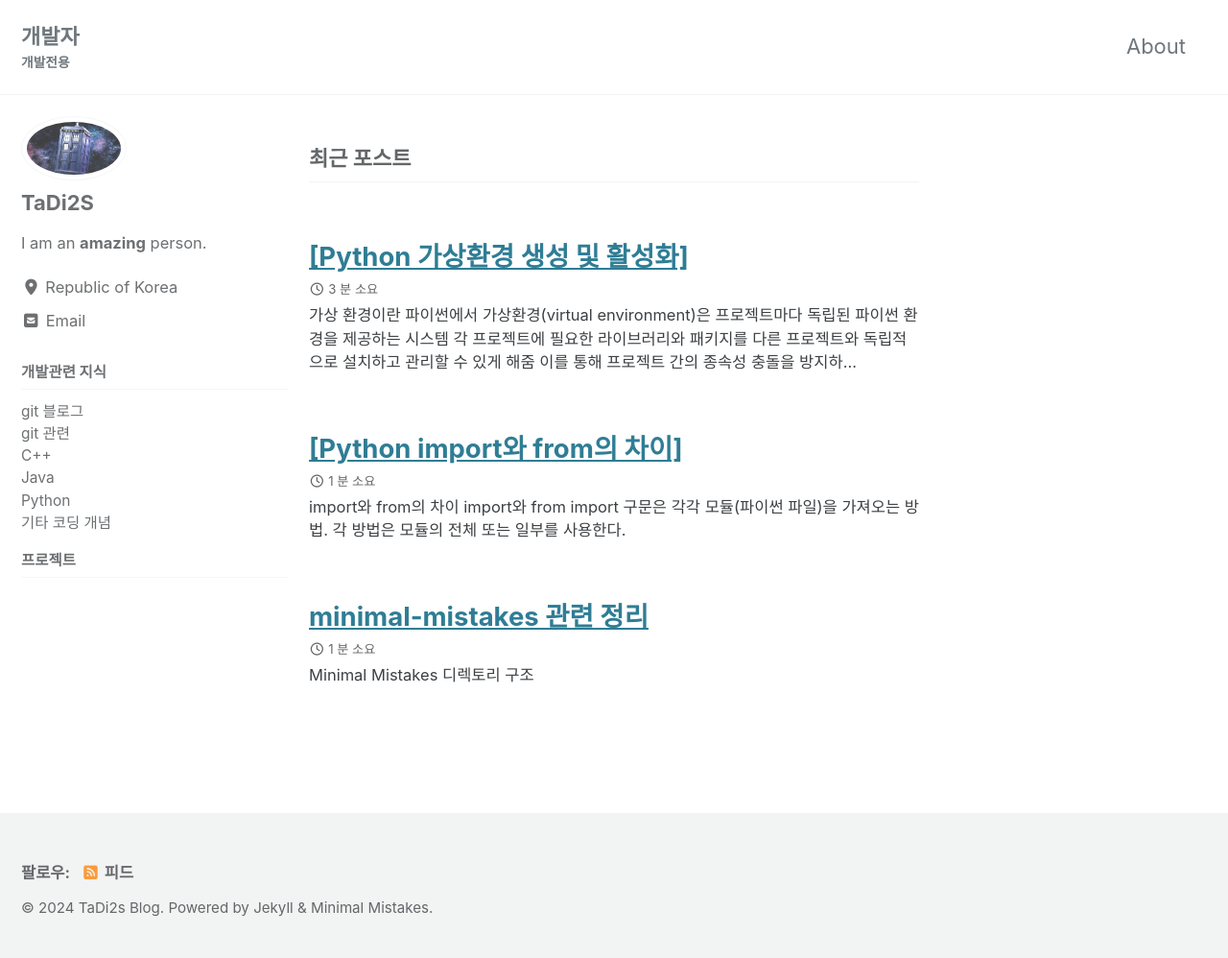
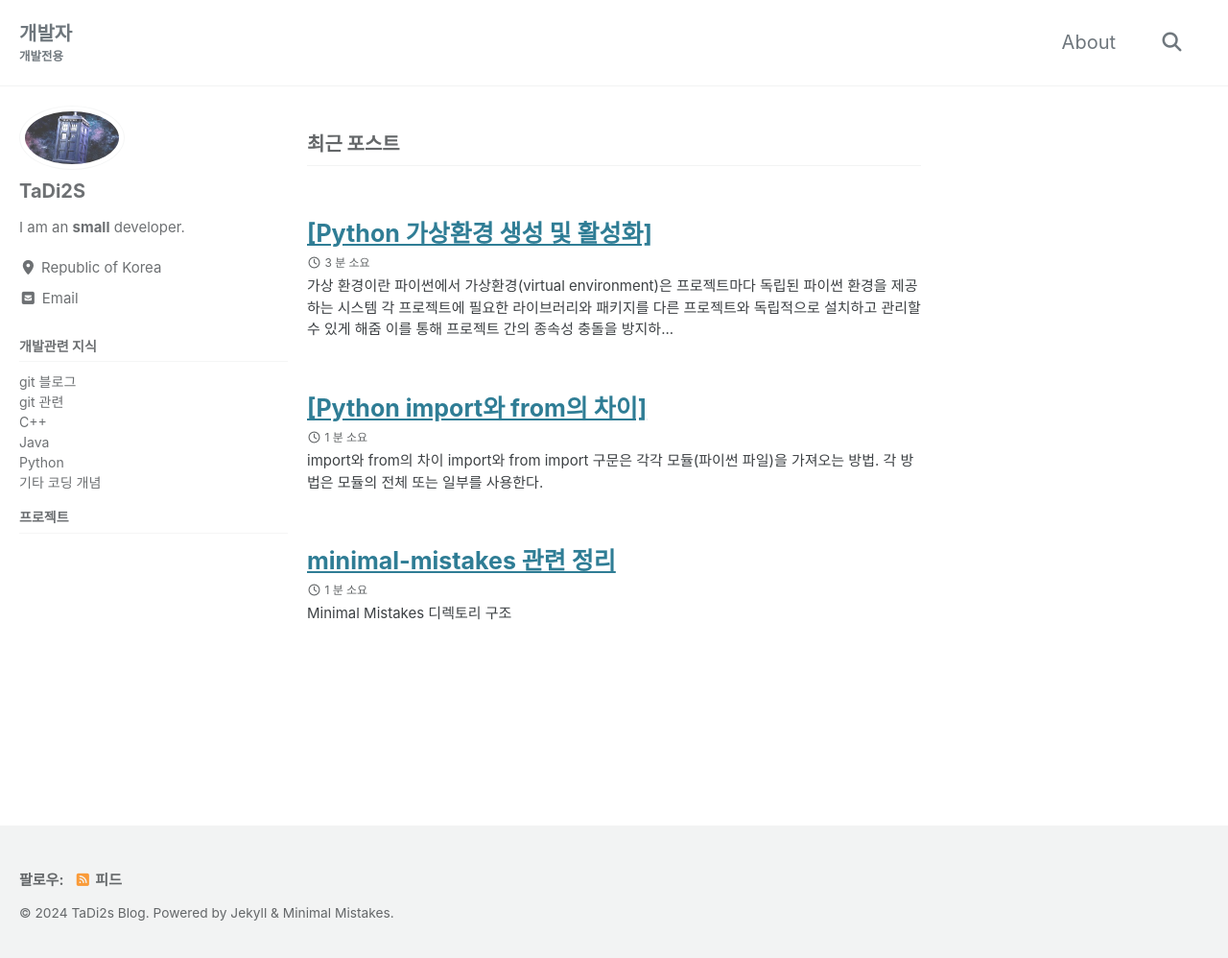
Before and after one commit to TaDi2S/TaDi2S-s-blog, a Jekyll site: the page built from index.html, in a window 1280 px wide and 1002 px high. Shown: the top 998 px of the window at 96% size. Built offline with Jekyll 4.4.1, drawn with Linux system fonts in a browser that asks for light colours; cached includes are drawn as plain includes; the list of posts is cut into pages by our own code.

Commit message:
검색기능 활성화, 폰트 크기 수정,

```diff
--- a/_config.yml
+++ b/_config.yml
@@ -22,7 +22,7 @@ title                    : "TaDi2s Blog"
 title_separator          : "-"
 subtitle                 : "개발전용"
 name                     : "TaDi2S"
-description              : "An amazing website."
+description              : "An small website."
 url                      : "https://tadi2s.github.io"
 baseurl                  : # the subpath of your site, e.g. "/blog"
 repository               : "https://github.com/TaDi2S/TaDi2S.github.io"
@@ -69,8 +69,8 @@ reCaptcha:
 atom_feed:
   path                   : # blank (default) uses feed.xml
   hide                   : # true, false (default)
-search                   : # true, false (default)
-search_full_content      : # true, false (default)
+search                   : true # , false (default) 사이트 우측 상단 검색 활성화
+search_full_content      : true # , false (default) 제목 + 내용까지도 검색할 것인지
 search_provider          : # lunr (default), algolia, google
 lunr:
   search_within_pages    : # true, false (default)
@@ -117,7 +117,7 @@ analytics:
 author:
   name             : "TaDi2S"
   avatar           : "/assets/images/tardis.jfif"
-  bio              : "I am an **amazing** person."
+  bio              : "I am an **small** developer."
   location         : "Republic of Korea"
   email            :
   links:
--- a/_sass/minimal-mistakes/_reset.scss
+++ b/_sass/minimal-mistakes/_reset.scss
@@ -8,18 +8,18 @@ html {
   /* apply a natural box layout model to all elements */
   box-sizing: border-box;
   background-color: $background-color;
-  font-size: 16px;
+  font-size: 14px;
 
   @include breakpoint($medium) {
+    font-size: 16px;
+  }
+
+  @include breakpoint($large) {
     font-size: 18px;
   }
 
-  @include breakpoint($large) {
+  @include breakpoint($x-large) {
     font-size: 20px;
-  }
-
-  @include breakpoint($x-large) {
-    font-size: 22px;
   }
 
   -webkit-text-size-adjust: 100%;
```
